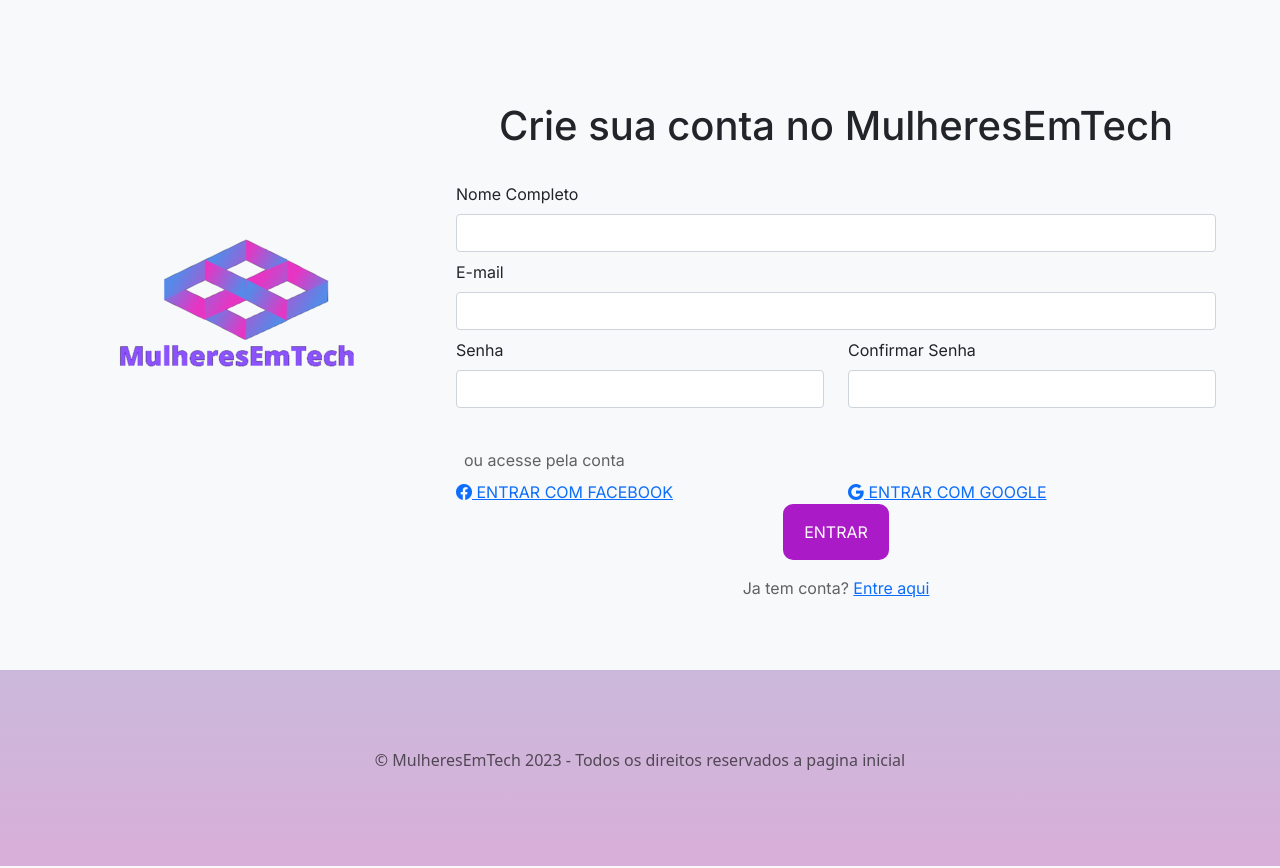
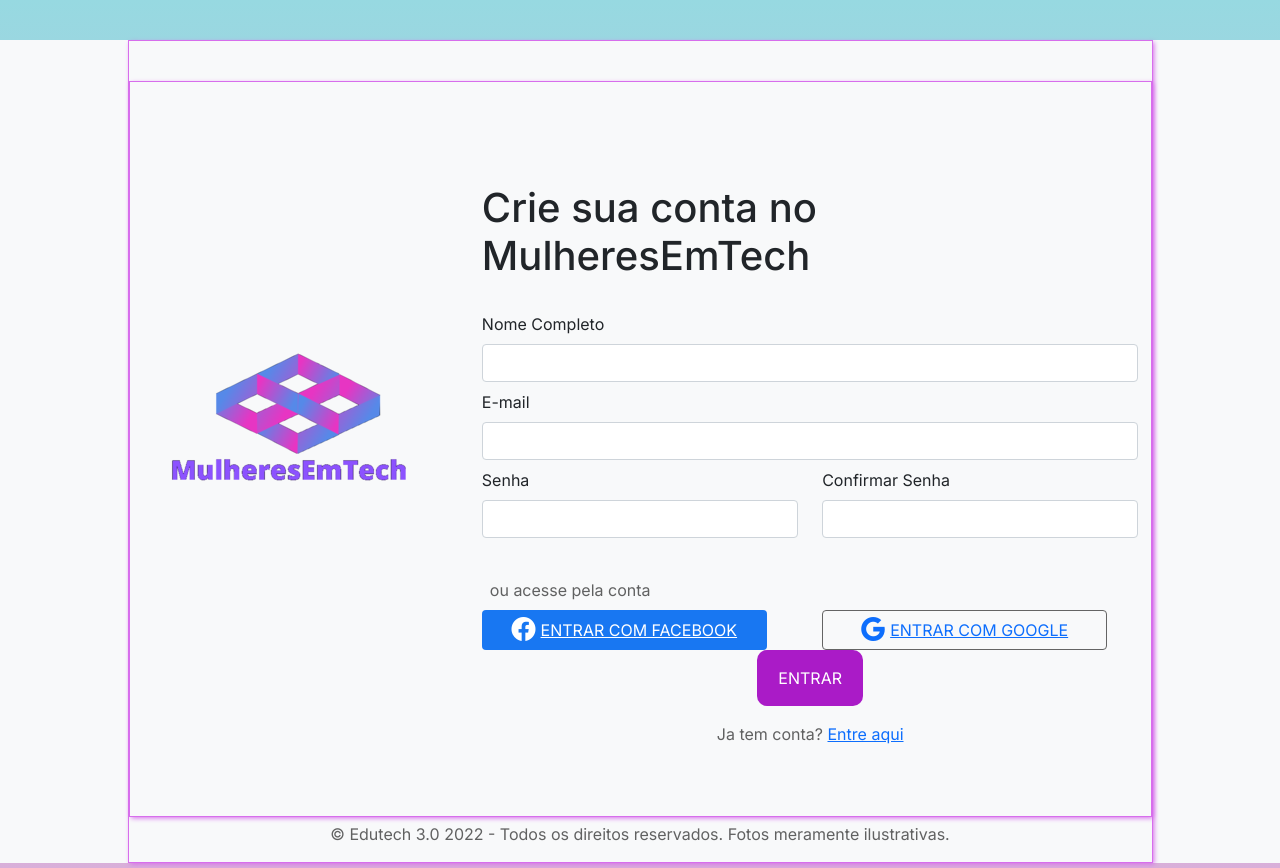
Before and after one commit to anafontessp/MulheresEmTech, a PHP site: page /cadastro.html in a window 1280 px wide. Run offline with PHP 8.4, Linux system fonts and the light colour scheme; some libraries are stand-ins or nearby versions.

Commit message:
Cadastro

```diff
--- a/cadastro.html
+++ b/cadastro.html
@@ -25,7 +25,7 @@
 
     </header>
     <main class="bg-light">
-        <div class="container">
+        <div class="caixa">
             <section class="row caixa">
                 <article class="col-md-4 d-flex justify-content-center align-items-center bg-footer">
                     <a class="navbar-brand" href="./index.html"><img src="img/logo.ico" alt="Logomarca"></a>
@@ -81,12 +81,17 @@
                     </form>
                 </article>
             </section>
-        </div>
-    </main>
-    <footer>
-        <div class="d-flex justify-content-center p-4">
-            <p> &copy; MulheresEmTech 2023 - Todos os direitos reservados a pagina inicial</p>
+            <div class="d-flex justify-content-center">
+                <p id="fonte">&copy; Edutech 3.0 2022 - Todos os direitos reservados. Fotos meramente ilustrativas.</p>
+            </div>
         </div>
     </footer>
 
+    <script src="https://cdn.jsdelivr.net/npm/bootstrap@5.0.2/dist/js/bootstrap.bundle.min.js"
+        integrity="sha384-MrcW6ZMFYlzcLA8Nl+NtUVF0sA7MsXsP1UyJoMp4YLEuNSfAP+JcXn/tWtIaxVXM"
+        crossorigin="anonymous"></script>
+
+    <script src="./script.js"></script>
+</body>
+
 </html>
--- a/css/style.css
+++ b/css/style.css
@@ -164,3 +164,53 @@ img {
 .depoimentos .cards-item:hover .depoimento-user {
     color: white;
 }
+.caixa {
+    border: 1px solid rgb(215, 110, 236);
+    box-shadow: rgb(215, 110, 236) 0.1rem 0.1rem 0.3rem;
+    margin: 40px auto 5px auto;
+    max-width: 1025px;
+    width: 100%;
+}
+.login-facebook {
+    align-items: center;
+    background-color: #1877f2;
+    border-radius: 4px;
+    color: #ffffff;
+    display: flex;
+    height: 40px;
+    justify-content: center;
+    max-width: 285px;
+    width: 100%;
+}
+
+.login-facebook i {
+    font-size: 24px;
+    padding-right: 5px;
+}
+
+.login-facebook:hover {
+    color: #ffffff;
+    background: #1059b9;
+    transition: 1s all;
+}
+
+.login-google {
+    align-items: center;
+    border: 1px solid #646464;
+    border-radius: 4px;
+    display: flex;
+    height: 40px;
+    justify-content: center;
+    max-width: 285px;
+    width: 100%;
+}
+
+.login-google i {
+    font-size: 24px;
+    padding-right: 5px;
+}
+
+.login-google:hover {
+    transition: 1s all;
+    background: #fd0303;
+}
--- a/index.html
+++ b/index.html
@@ -143,6 +143,7 @@
         </div>
     </section>
 </body>
+
 <footer>
     <div class="d-flex justify-content-center p-4">
         <p> &copy; MulheresEmTech 2023 - Todos os direitos reservados a pagina inicial</p>
```
Also changed, not shown: cursos.html (+13 -0 lines), historia.html (+13 -0 lines), img/história1.jfif (deleted), sobre.html (line endings or trailing spaces).
